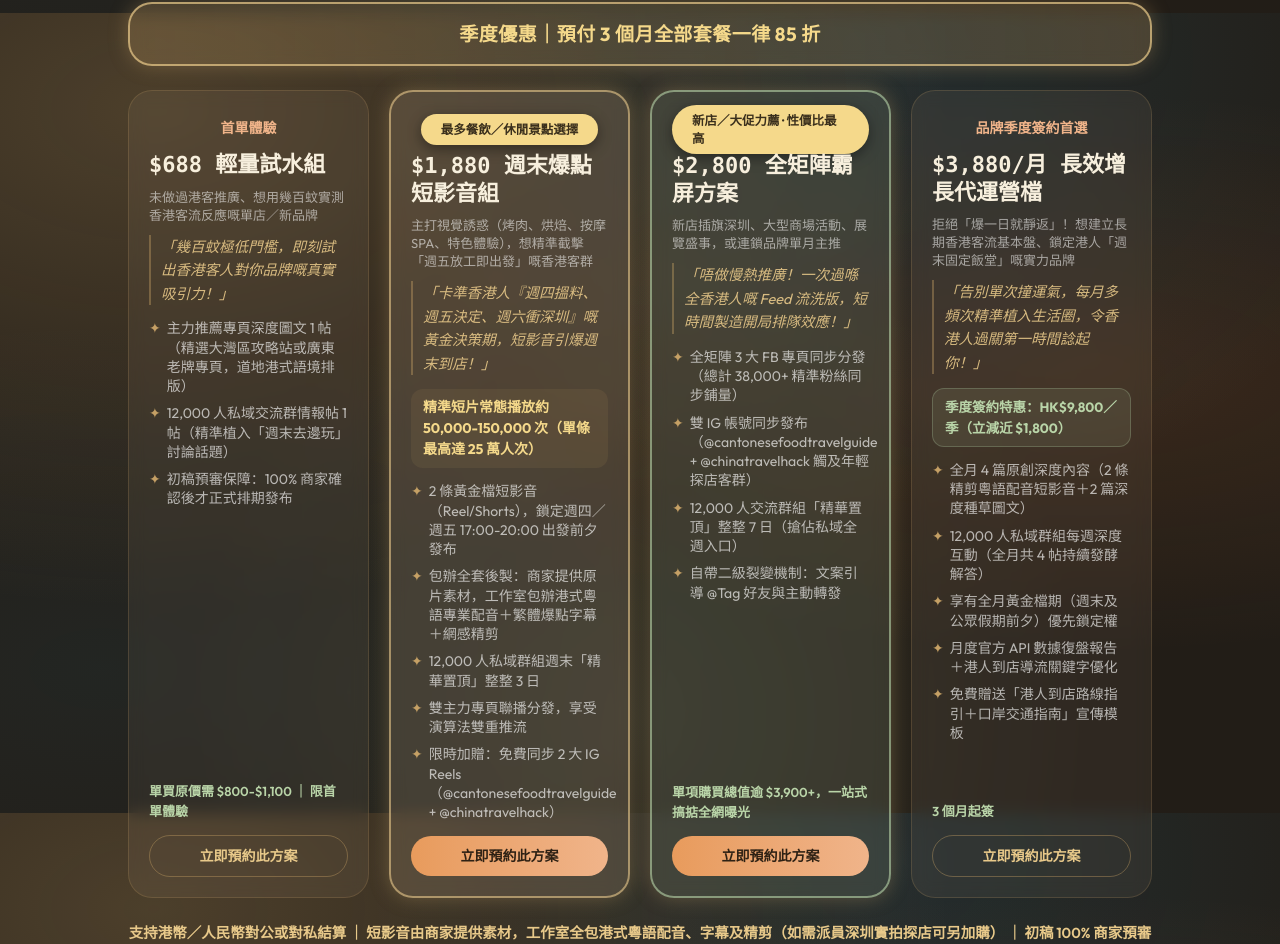
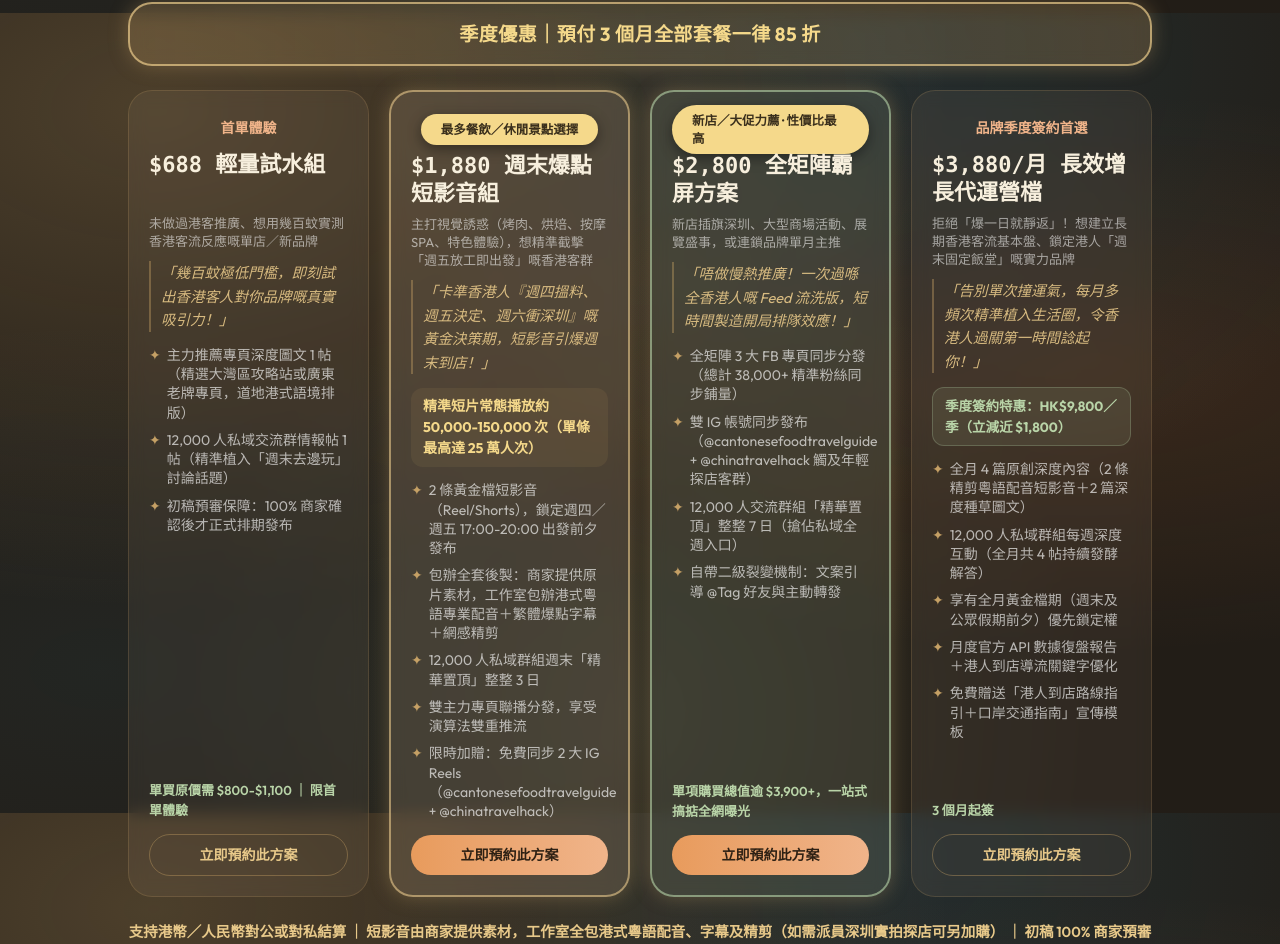
Before and after one commit to zzzzzerozzzz/podcast-web, a Next.js app: page / in a window 1280 px wide. Shown: the part 3187-4131 px from the top of the page. Built offline with nearby package versions, Linux system fonts and the light colour scheme.

Commit message:
名稱行固定56px兩行槽——who行跨卡對齊（P1短名不再起跳）

```diff
--- a/app/page.tsx
+++ b/app/page.tsx
@@ -668,7 +668,9 @@ export default function Home() {
                       <span className="text-[14px] font-semibold text-[#f0b48a]">{p.tag}</span>
                     )}
                   </div>
-                  <div className="text-[22px] leading-tight font-bold font-mono tabular-nums mb-2.5 text-[#f7efdd]">{p.name}</div>
+                  <div className="h-[56px] mb-2 flex items-start">
+                    <span className="text-[22px] leading-tight font-bold font-mono tabular-nums text-[#f7efdd]">{p.name}</span>
+                  </div>
                   <p className="text-[13px] text-white/55 leading-snug mb-2.5">{p.who}</p>
                   <p className="text-[14.5px] text-[#e8c98a]/90 italic leading-relaxed border-l-2 border-[#c5a065]/40 pl-2.5 mb-3.5">
                     「{p.hook}」
```
